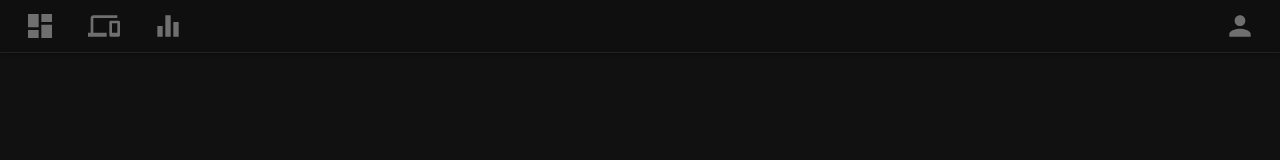
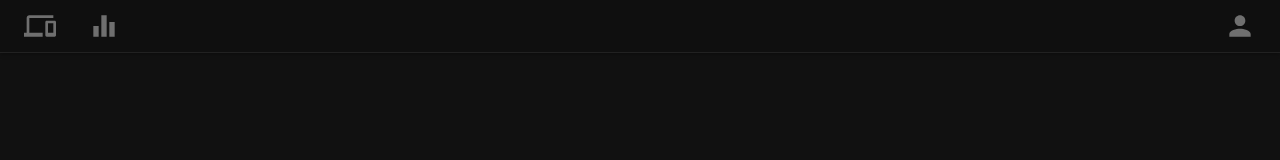
Before and after one commit to laser-ufpb/sac-dm, a React (Create React App) app: page / in a window 1280 px wide. Shown: the top 160 px of the page. Built offline with nearby package versions, Linux system fonts and the light colour scheme.

Commit message:
Fix navigation button in Header component

```diff
--- a/src/layout/Header/index.tsx
+++ b/src/layout/Header/index.tsx
@@ -27,12 +27,12 @@ export const Header = () => {
     <Container>
       {isDesktop ? (
         <>
-          <NavigationButton
+          {/* <NavigationButton
             isActive={isMenuItemActive("/dashboard")}
             onClick={() => navigate("/dashboard")}
           >
             <Dashboard />
-          </NavigationButton>
+          </NavigationButton> */}
           <NavigationButton
             isActive={isMenuItemActive("/devices")}
             onClick={() => navigate("/devices")}
```
